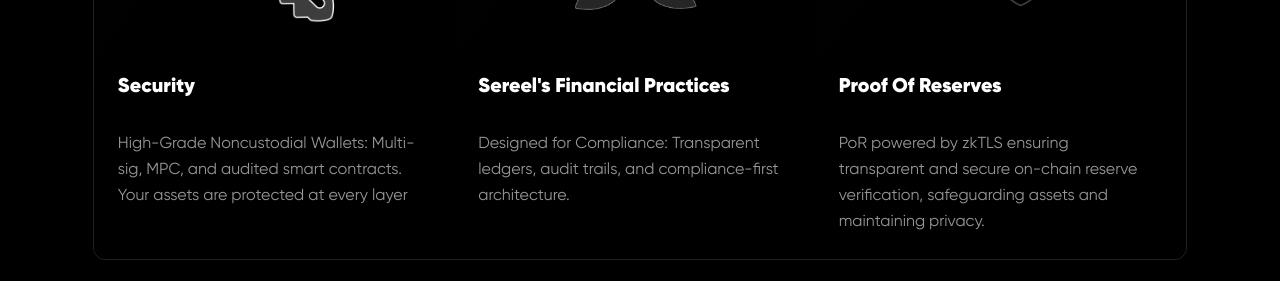
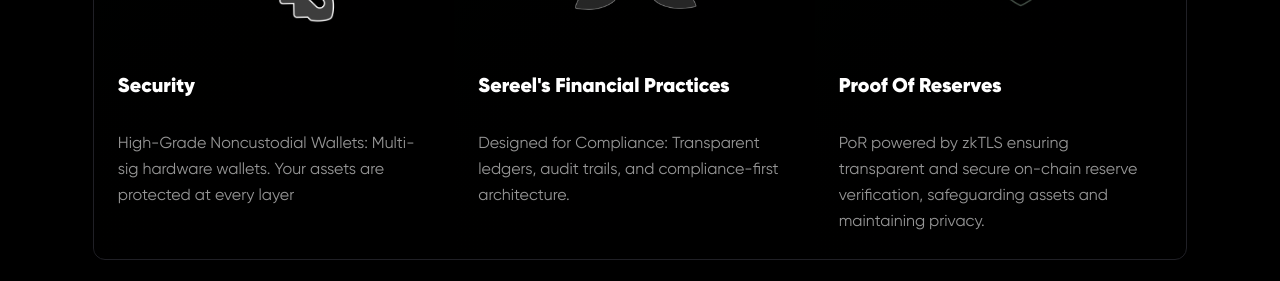
Before and after one commit to 0xsereel/website, a React (Vite) app: page / in a window 1280 px wide. Shown: the part 1860-2141 px from the top of the page. Built offline with nearby package versions, Linux system fonts and the light colour scheme.

Commit message:
multisig hardware

```diff
--- a/src/components/Home/IGS.tsx
+++ b/src/components/Home/IGS.tsx
@@ -17,7 +17,7 @@ export const IGS = () => {
       number: "1",
       title: "Security",
       description:
-        "High-Grade Noncustodial Wallets: Multi-sig, MPC, and audited smart contracts. Your assets are protected at every layer",
+        "High-Grade Noncustodial Wallets: Multi-sig hardware wallets. Your assets are protected at every layer",
       icon: securityIconPath,
       color: "from-blue-500/20 to-cyan-500/20",
     },
```
